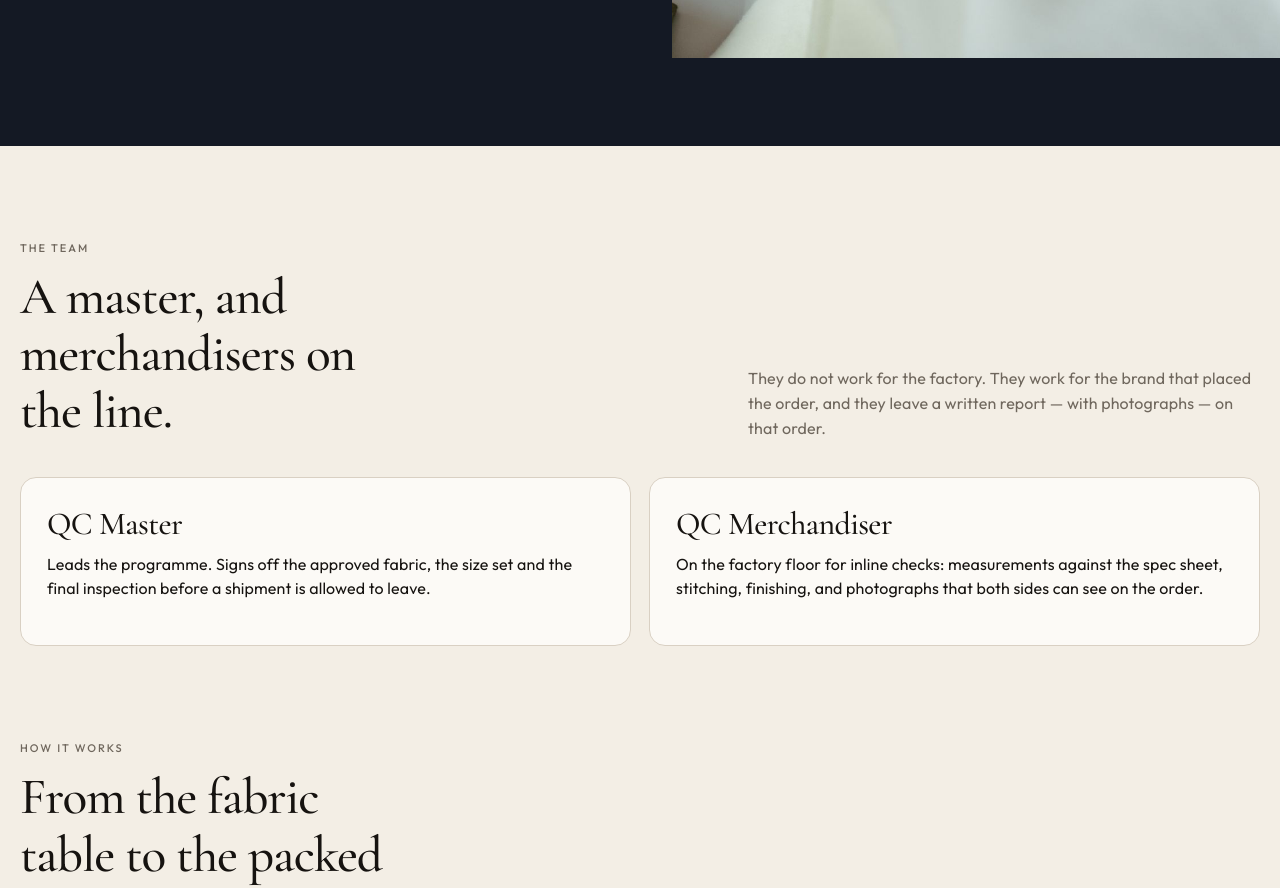
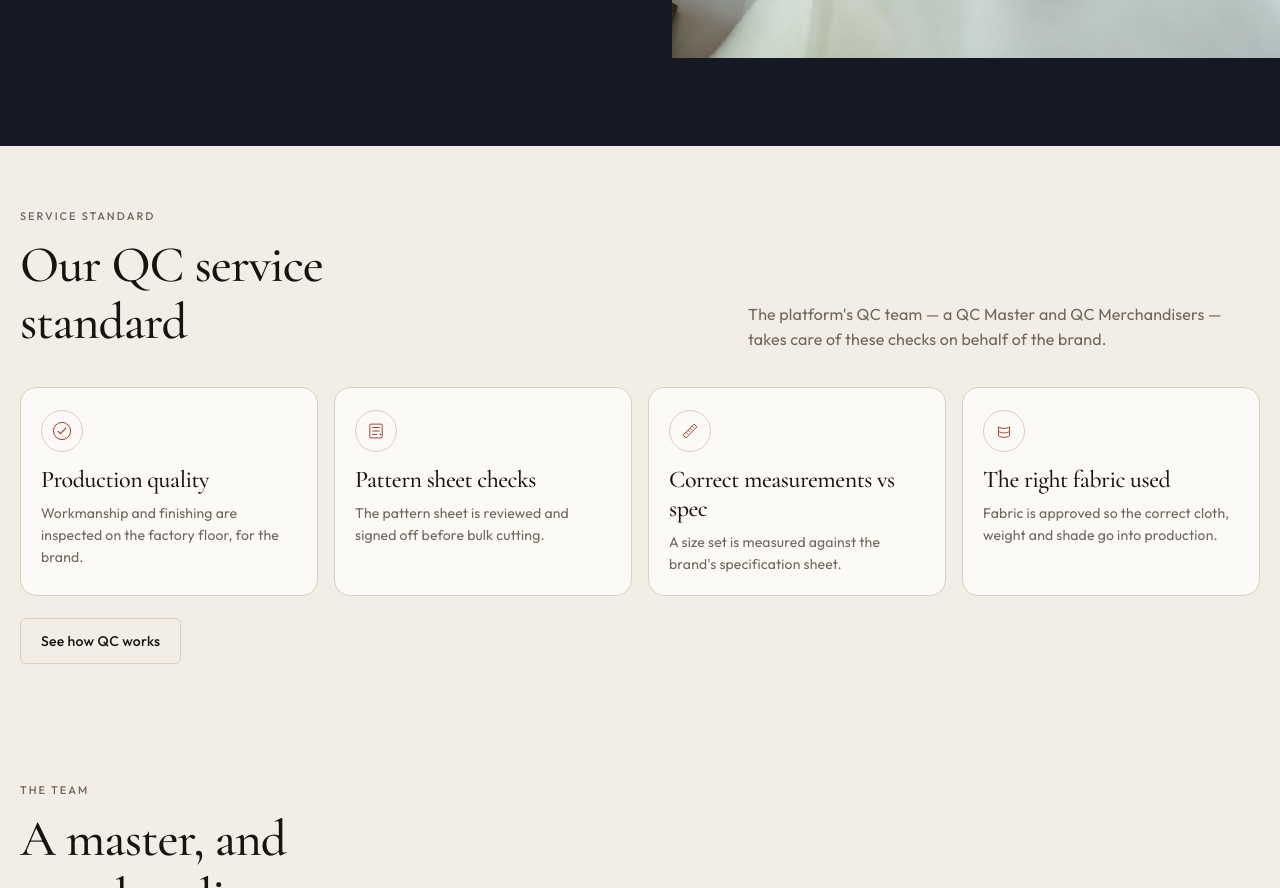
Before and after one commit to bizconsultant/makertobrand-demo, a plain HTML site: page qc.html in a window 1280 px wide. Shown: the part 746-1634 px from the top of the page. Drawn offline with nearby package versions, Linux system fonts and the light colour scheme.

Commit message:
Add the QC service standard under the founders
The About page and the Quality Control page now share a four-point standard: production quality, pattern sheet checks, measurements against spec, and the right fabric, handled by the QC team on behalf of the brand.

```diff
--- a/css/styles.css
+++ b/css/styles.css
@@ -1294,3 +1294,39 @@ hr.sep { border: 0; border-top: 1px solid var(--line); margin: 32px 0; }
   .qc-photos { grid-template-columns: 1fr 1fr; }
   .qc-step { grid-template-columns: 52px 1fr; }
 }
+
+
+/* QC service standard */
+.qc-std-section { padding: 56px 0 8px; }
+.qc-std-grid {
+  display: grid;
+  grid-template-columns: repeat(4, 1fr);
+  gap: 16px;
+}
+.qc-std-card {
+  background: var(--paper);
+  border: 1px solid var(--line);
+  border-radius: 16px;
+  padding: 22px 20px 20px;
+}
+.qc-std-icon {
+  width: 42px;
+  height: 42px;
+  border-radius: 50%;
+  border: 1px solid var(--line);
+  display: flex;
+  align-items: center;
+  justify-content: center;
+  color: var(--madder);
+  margin-bottom: 14px;
+}
+.qc-std-icon svg { width: 22px; height: 22px; display: block; }
+.qc-std-card h3 { font-size: 24px; margin: 0 0 8px; line-height: 1.2; }
+.qc-std-card p { margin: 0; color: var(--muted); font-size: 14px; }
+.qc-std-link { margin-top: 22px; }
+@media (max-width: 980px) {
+  .qc-std-grid { grid-template-columns: 1fr 1fr; }
+}
+@media (max-width: 640px) {
+  .qc-std-grid { grid-template-columns: 1fr; }
+}
--- a/js/app.js
+++ b/js/app.js
@@ -496,9 +496,43 @@
     </article>`;
   }
 
+
+  function qcStandardIcons() {
+    return {
+      quality: `<svg viewBox="0 0 32 32" aria-hidden="true"><circle cx="16" cy="16" r="12.5" fill="none" stroke="currentColor" stroke-width="1.4"/><path d="M10.5 16.5 l3.4 3.4 7.6-8.2" fill="none" stroke="currentColor" stroke-width="1.6" stroke-linecap="round" stroke-linejoin="round"/></svg>`,
+      pattern: `<svg viewBox="0 0 32 32" aria-hidden="true"><rect x="7" y="6" width="18" height="20" rx="1.5" fill="none" stroke="currentColor" stroke-width="1.4"/><path d="M11 11h10M11 16h10M11 21h6" fill="none" stroke="currentColor" stroke-width="1.4" stroke-linecap="round"/><circle cx="22.5" cy="21" r="1.3" fill="currentColor"/></svg>`,
+      measure: `<svg viewBox="0 0 32 32" aria-hidden="true"><path d="M6 22 L22 6 l4 4 L10 26 Z" fill="none" stroke="currentColor" stroke-width="1.4" stroke-linejoin="round"/><path d="M10 18l2 2M13 15l2 2M16 12l2 2M19 9l2 2" stroke="currentColor" stroke-width="1.3" stroke-linecap="round"/></svg>`,
+      fabric: `<svg viewBox="0 0 32 32" aria-hidden="true"><path d="M8 10c4 3 12 3 16 0v13c-4 3-12 3-16 0V10Z" fill="none" stroke="currentColor" stroke-width="1.4" stroke-linejoin="round"/><path d="M8 16.5c4 3 12 3 16 0" fill="none" stroke="currentColor" stroke-width="1.3"/></svg>`
+    };
+  }
+  function qcStandardHtml(opts) {
+    const std = (MTB_DATA.qcService && MTB_DATA.qcService.standard) || {};
+    const icons = qcStandardIcons();
+    const linkHref = (opts && opts.href) || "qc.html";
+    const linkLabel = (opts && opts.linkLabel) || "See how QC works";
+    const points = (std.points || []).map((pt) =>
+      `<article class="qc-std-card">
+        <div class="qc-std-icon">${icons[pt.id] || icons.quality}</div>
+        <h3>${escapeHtml(pt.title)}</h3>
+        <p>${escapeHtml(pt.line)}</p>
+      </article>`
+    ).join("");
+    return `<div class="qc-standard" id="qc-standard">
+      <div class="section-head">
+        <div>
+          <span class="eyebrow ink">${escapeHtml(std.eyebrow || "Service standard")}</span>
+          <h2>${escapeHtml(std.title || "Our QC service standard")}</h2>
+        </div>
+        <p>${escapeHtml(std.intro || "")}</p>
+      </div>
+      <div class="qc-std-grid">${points}</div>
+      <p class="qc-std-link"><a class="btn btn-ghost" href="${escapeHtml(linkHref)}">${escapeHtml(linkLabel)}</a></p>
+    </div>`;
+  }
+
   window.MTB = {
     init, inr, param, getSession, setSession, getCart, setCart, addToCart,
     maker, product, rfq, allRfqs, allOrders, getExtraRfqs, getBlocked, setBlocked,
-    tierPrice, toast, stars, escapeHtml, requireRole, makerCard, productCard, partnerOrders, hasPaidOrderWith, loyaltyRate, pct, sellerFeeRate, feeFor, cartMerchandise, cartFeeBreakdown, inDelhiNcr, makerMatchesCategory, makerMatchesQuery, makerContacts, maskContact, contactUnlocked, protectBadge, qcBadge, qcReportHtml, founderCard, linkedinIcon, KEY, $, $$
+    tierPrice, toast, stars, escapeHtml, requireRole, makerCard, productCard, partnerOrders, hasPaidOrderWith, loyaltyRate, pct, sellerFeeRate, feeFor, cartMerchandise, cartFeeBreakdown, inDelhiNcr, makerMatchesCategory, makerMatchesQuery, makerContacts, maskContact, contactUnlocked, protectBadge, qcBadge, qcReportHtml, founderCard, linkedinIcon, qcStandardHtml, KEY, $, $$
   };
 })();
--- a/js/data.js
+++ b/js/data.js
@@ -1116,6 +1116,17 @@ window.MTB_DATA = {
   qcService: {
     includedNote: "QC service included for brand subscribers",
     headline: "Your QC team on the factory floor.",
+    standard: {
+      eyebrow: "Service standard",
+      title: "Our QC service standard",
+      intro: "The platform's QC team — a QC Master and QC Merchandisers — takes care of these checks on behalf of the brand.",
+      points: [
+        { id: "quality", title: "Production quality", line: "Workmanship and finishing are inspected on the factory floor, for the brand." },
+        { id: "pattern", title: "Pattern sheet checks", line: "The pattern sheet is reviewed and signed off before bulk cutting." },
+        { id: "measure", title: "Correct measurements vs spec", line: "A size set is measured against the brand's specification sheet." },
+        { id: "fabric", title: "The right fabric used", line: "Fabric is approved so the correct cloth, weight and shade go into production." }
+      ]
+    },
     lead: "MakerToBrand provides its own quality team — a QC Master and QC Merchandisers — who work on behalf of the brand. They check production quality, the pattern sheet, the measurements and that the right fabric is used, then leave a photo report on the order.",
     team: [
       { role: "QC Master", text: "Leads the programme. Signs off the approved fabric, the size set and the final inspection before a shipment is allowed to leave." },
--- a/qc.html
+++ b/qc.html
@@ -29,6 +29,9 @@
       <div class="qc-hero-visual">
         <img src="images/workshop-wide.jpg" alt="Hands finishing a garment on the production table">
       </div>
+    </section>
+    <section class="qc-std-section" id="qc-standard-wrap">
+      <div class="wrap-wide" id="qc-standard-slot"></div>
     </section>
     <section>
       <div class="wrap-wide">
@@ -73,6 +76,7 @@
         const qc = MTB_DATA.qcService || {};
         if (qc.lead) document.getElementById("qc-lead").textContent = qc.lead;
         if (qc.includedNote) document.getElementById("qc-included").textContent = qc.includedNote;
+        document.getElementById("qc-standard-slot").innerHTML = MTB.qcStandardHtml({ href: "#steps" });
         document.getElementById("qc-team").innerHTML = (qc.team || []).map((m) =>
           `<article class="qc-team-card"><h3>${MTB.escapeHtml(m.role)}</h3><p>${MTB.escapeHtml(m.text)}</p></article>`
         ).join("");
```
Also changed, not shown: about.html (+4 -0 lines), screenshots/about-1280.png, screenshots/about-390.png.
